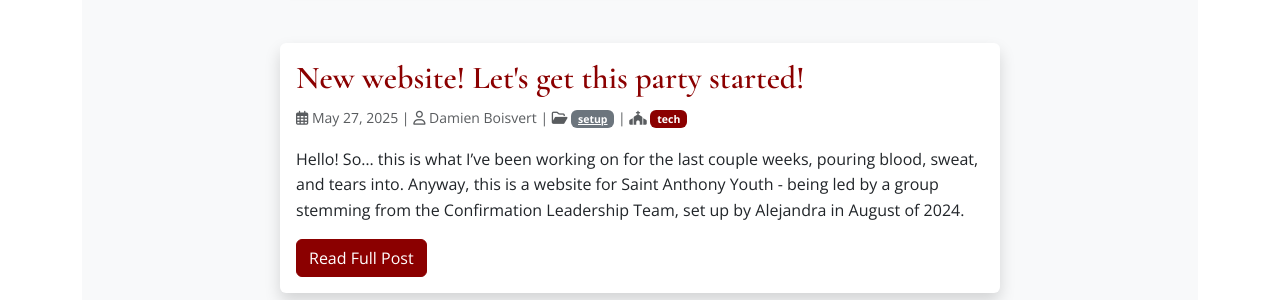
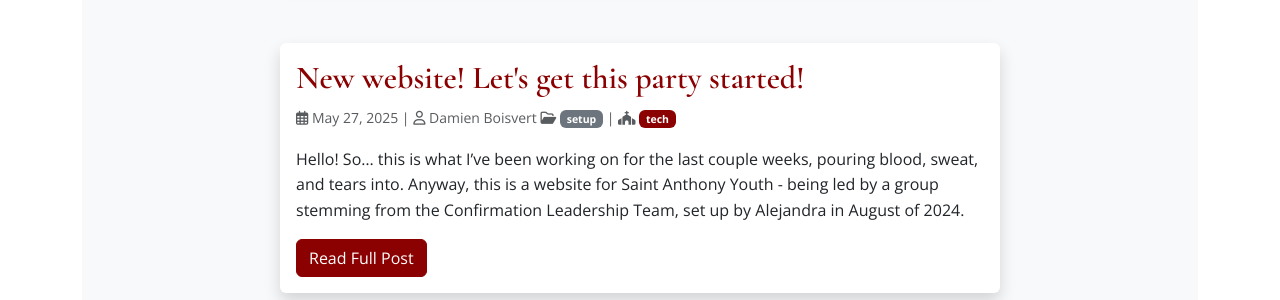
Before and after one commit to StAnthonyNovato/SAY-Website, a Jekyll site: the page built from news/index.html, in a window 1280 px wide. Shown: the part 519-819 px from the top of the page. Built offline with Jekyll 4.4.1, drawn with Linux system fonts in a browser that asks for light colours; the list of posts is cut into pages by our own code.

Commit message:
chore: no underline for tag badges

```diff
--- a/_includes/post-card.html
+++ b/_includes/post-card.html
@@ -14,9 +14,9 @@
         | <i class="far fa-user"></i> {{site.data.authors[include.post.author].name }}
         {% endif %}
         {% if include.post.tags.size > 0 %}
-        | <i class="far fa-folder-open"></i>
+        <i class="far fa-folder-open"></i>
         {% for tag in include.post.tags %}
-        <a href="{{ '/news/tag/' | append: tag | relative_url }}" class="badge bg-secondary">{{ tag }}</a>
+        <a href="{{ '/news/tag/' | append: tag | relative_url }}" class="post-tag badge bg-secondary">{{ tag }}</a>
         {% if forloop.last == false %}, {% endif %}
         {% endfor %}
         {% endif %}
--- a/_sass/_posts.scss
+++ b/_sass/_posts.scss
@@ -94,3 +94,7 @@
   font-size: 1.1rem;
   color: $primary-color;
 }
+
+.post-tag {
+  text-decoration: none;
+}
```
Also changed, not shown: _layouts/news_index.html (+8 -1 lines), assets/css/main.scss (+10 -6 lines).
